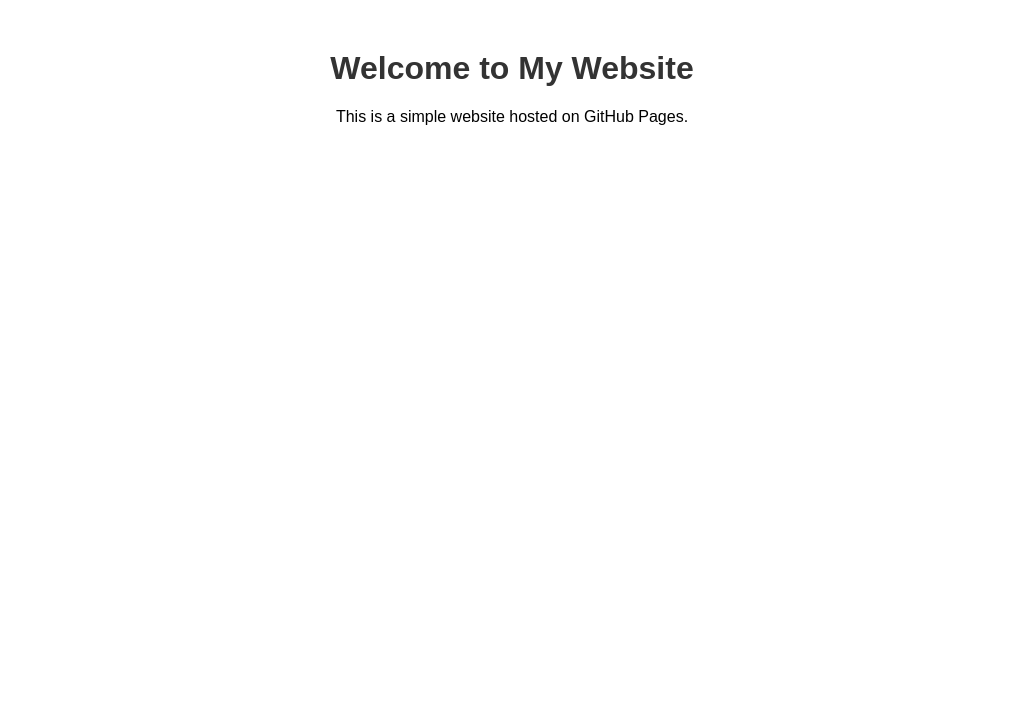
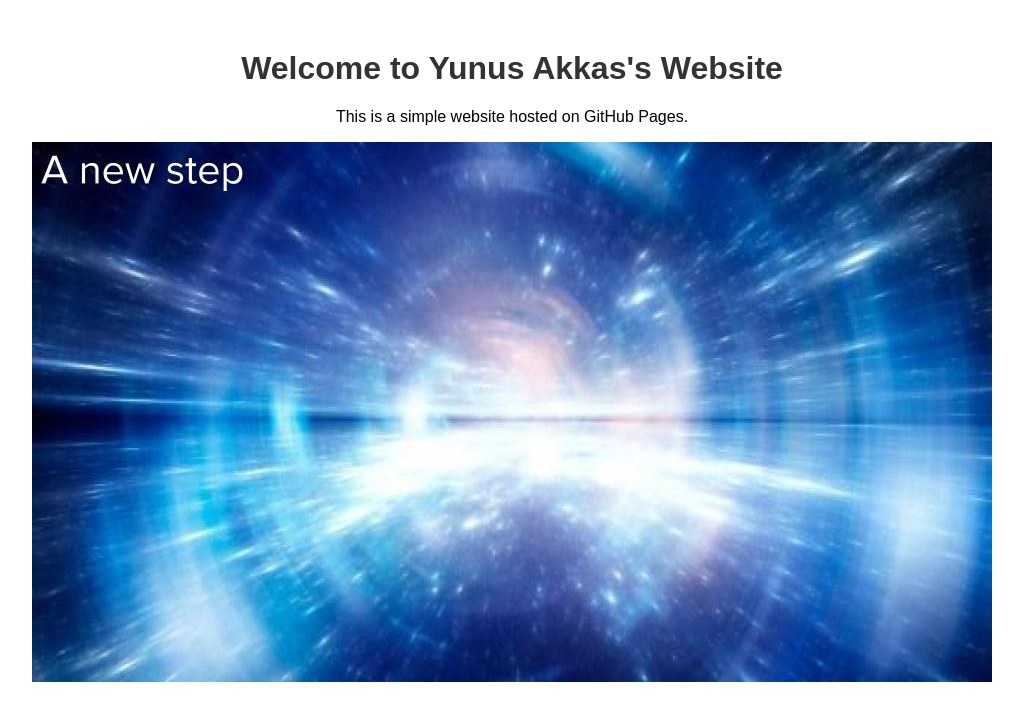
Before and after one commit to yakkas2/yunus_akkas, a plain HTML site: page index.html in a window 1280 px wide. Shown: the whole page, without its empty margins (128-1151 px from the left). Drawn offline with Linux system fonts and the light colour scheme.

Commit message:
Added an image

```diff
--- a/index.html
+++ b/index.html
@@ -7,8 +7,9 @@
     <link rel="stylesheet" href="style.css">
 </head>
 <body>
-    <h1>Welcome to My Website</h1>
+    <h1>Welcome to Yunus Akkas's Website</h1>
     <p>This is a simple website hosted on GitHub Pages.</p>
+    <img src="images/a_new_step.jpg" alt="Description of my image">
     <script src="script.js"></script>
 </body>
 </html>
```
Also changed, not shown: images/a_new_step.jpg (added).
